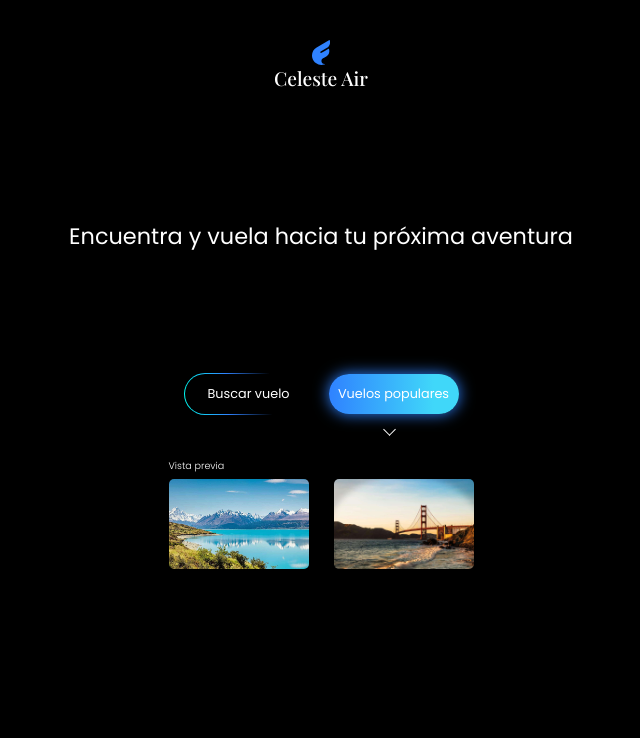
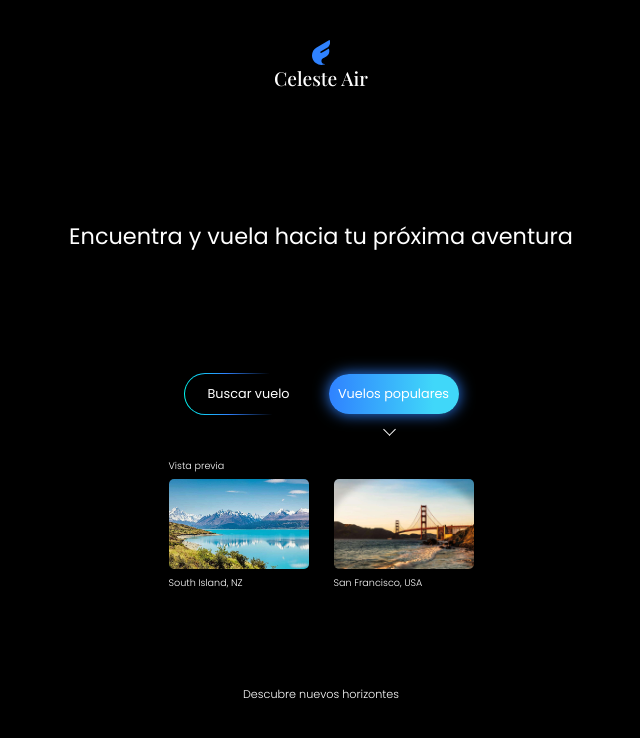
Before and after one commit to leounel/Jetblue-Airline, a React (Vite) app: page / in a window 1280 px wide. Shown: the top 738 px of the page, without its empty margins (319-959 px from the left). Built offline with nearby package versions, Linux system fonts and the light colour scheme.

Commit message:
added imgs title and footer

```diff
--- a/src/App.css
+++ b/src/App.css
@@ -124,12 +124,29 @@ main h2{
 }
 
 .img-container{
+
+}
+
+.img-container img{
+    border-radius: 5px;
     height:90px;
     width:140px;
 }
 
-.img-container img{
-    border-radius: 5px;
-    height:100%;
-    width:100%;
+
+.img-title{
+    font-size:0.6rem;
+    font-weight:300;
+    background-color: rgba(0, 0, 0, 0.7);
+    border-radius:10px;
 }
+
+footer{
+    font-size:0.7rem;
+    font-weight: 300;
+    display:flex;
+    justify-content: center;
+    align-items: center;
+    padding-top:6rem;
+    padding-bottom:4rem;
+}
--- a/src/App.jsx
+++ b/src/App.jsx
@@ -27,9 +27,6 @@ function App() {
       <header>
           <Logo/>
           <h1>Celeste Air</h1>
-        {/* <ul>
-          <li><a href="/">Vuelos populares</a></li>
-        </ul> */}
       </header>
       <main>
         <h2>Encuentra y vuela hacia tu próxima aventura</h2>
@@ -41,12 +38,19 @@ function App() {
           <h5>Vista previa</h5>
           <div className="img-container">
             <img src="./src/assets/southisland-mobile.jpg"></img>
+            <div className="img-title">
+              <p>South Island, NZ</p>
+            </div>
           </div>
           <div className="img-container">
             <img src="./src/assets/california-mobile.jpg"></img>
+            <div className="img-title">
+              <p>San Francisco, USA</p>
+            </div>
           </div>
         </section>
       </main>
+      <footer>Descubre nuevos horizontes</footer>
     </>
   )
 }
```
